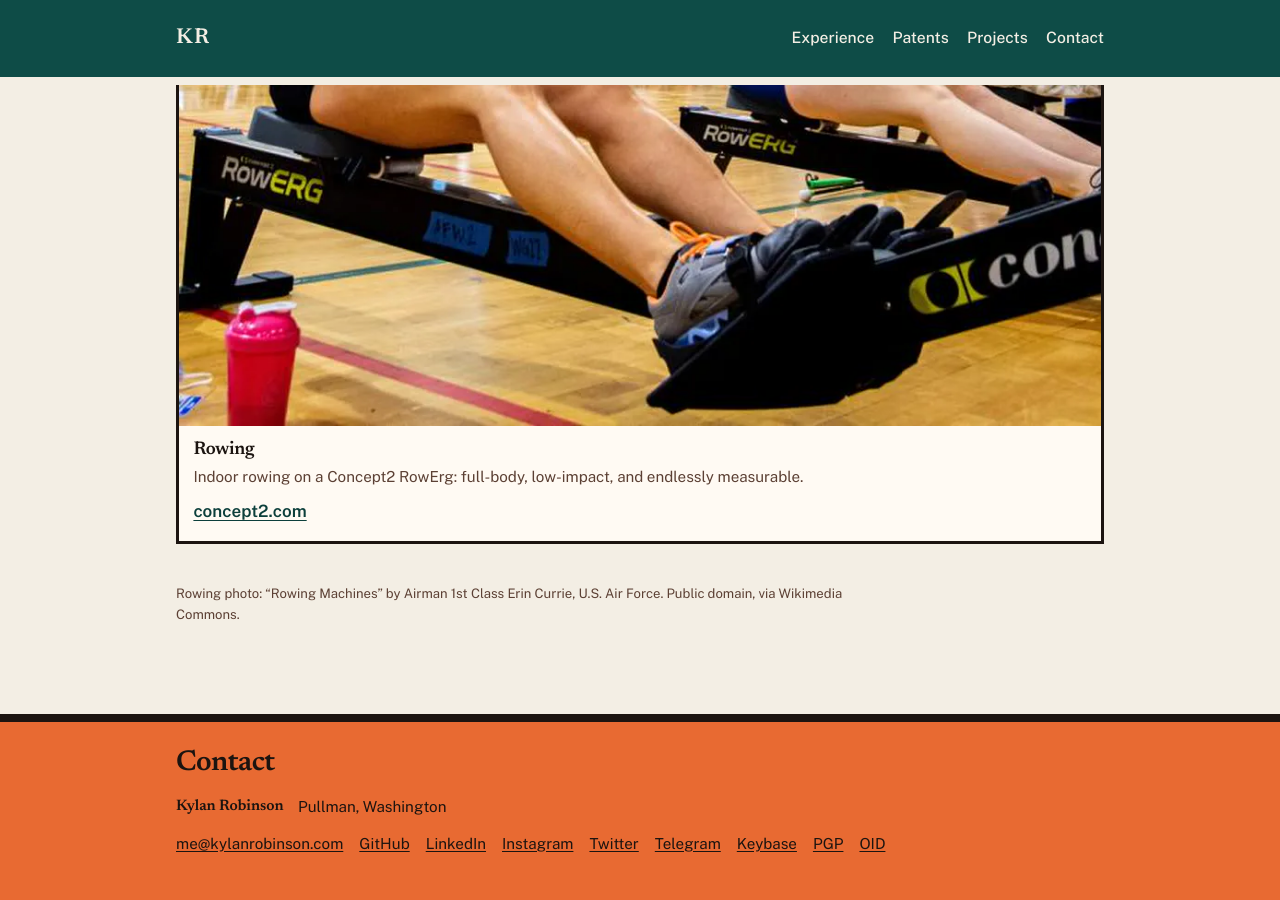
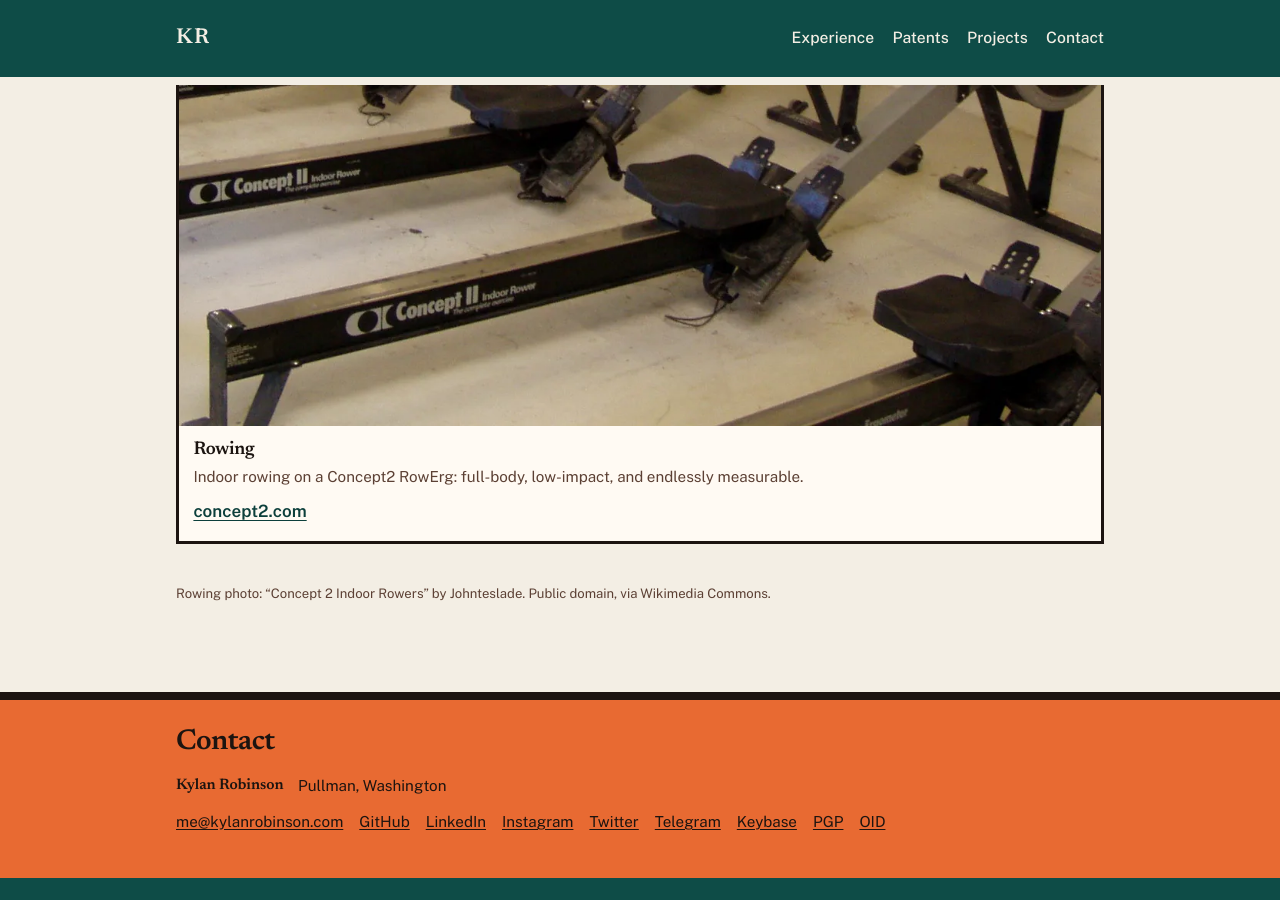
Before and after one commit to kylan/kylan.github.io, a Jekyll site: the page built from recommends.html, in a window 1280 px wide and 900 px high, scrolled down 4996 px. Built offline with Jekyll 4.4.1, drawn with Linux system fonts in a browser that asks for light colours; after the commit the page ends 5874 px from its top, so only the background shows below that.

Commit message:
Replace the rowing photo with a public-domain Concept2 image.
Concept2's site terms do not allow republishing their product photos. The card now uses Johnteslade's public-domain photo of Concept2 indoor rowers, cropped to 1200 by 1200, and the credit line matches.

Co-authored-by: Kylan Robinson <kylan@users.noreply.github.com>

```diff
--- a/recommends.html
+++ b/recommends.html
@@ -25,7 +25,7 @@ wide: true
       <li><img src="{{ '/assets/img/recommends/trying.webp' | relative_url }}" width="1200" height="1800" alt="Key art for the series Trying"></li>
       <li><img src="{{ '/assets/img/recommends/shrinking.webp' | relative_url }}" width="1200" height="1800" alt="Key art for the series Shrinking"></li>
       <li><img src="{{ '/assets/img/recommends/welcome-to-wrexham.webp' | relative_url }}" width="1200" height="1800" alt="Key art for the series Welcome to Wrexham"></li>
-      <li><img src="{{ '/assets/img/recommends/rowing.webp' | relative_url }}" width="1000" height="1000" alt="People training on Concept2 RowErg machines"></li>
+      <li><img src="{{ '/assets/img/recommends/rowing.webp' | relative_url }}" width="1200" height="1200" alt="Concept2 indoor rowers lined up in a training room"></li>
     </ul>
   </header>
 
@@ -152,7 +152,7 @@ wide: true
     <h2 id="rec-other">Other</h2>
     <ul class="rec-grid rec-square">
       <li class="rec-card">
-        <img src="{{ '/assets/img/recommends/rowing.webp' | relative_url }}" width="1000" height="1000" alt="People training on Concept2 RowErg machines" loading="lazy">
+        <img src="{{ '/assets/img/recommends/rowing.webp' | relative_url }}" width="1200" height="1200" alt="Concept2 indoor rowers lined up in a training room" loading="lazy">
         <div class="rec-copy">
           <h3>Rowing</h3>
           <p>Indoor rowing on a Concept2 RowErg: full-body, low-impact, and endlessly measurable.</p>
@@ -162,5 +162,5 @@ wide: true
     </ul>
   </section>
 
-  <p class="rec-credit">Rowing photo: “Rowing Machines” by Airman 1st Class Erin Currie, U.S. Air Force. Public domain, via Wikimedia Commons.</p>
+  <p class="rec-credit">Rowing photo: “Concept 2 Indoor Rowers” by Johnteslade. Public domain, via Wikimedia Commons.</p>
 </article>
```
Also changed, not shown: assets/img/recommends/rowing.webp.
